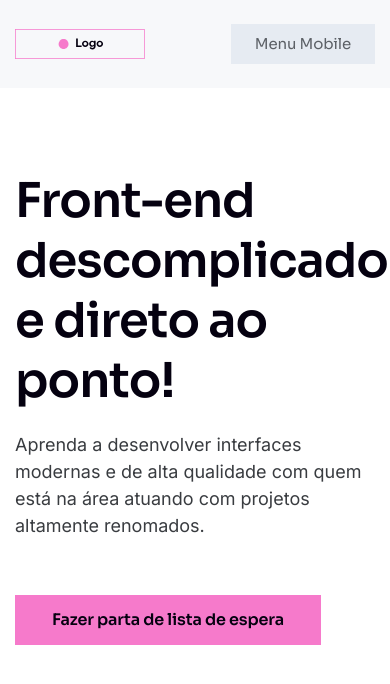
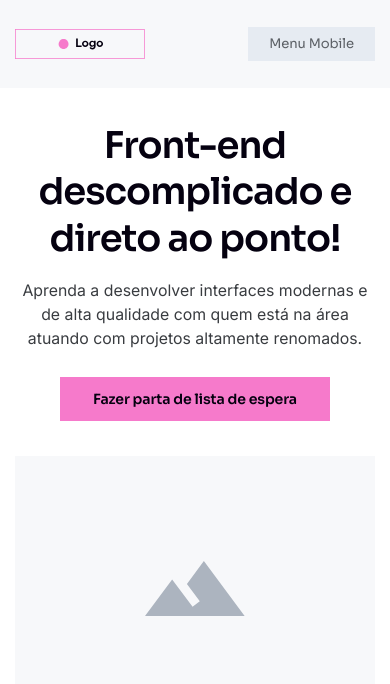
Before and after one commit to douglascosta7623/wireframe, a plain HTML site: page index.html in a window 390 px wide. Drawn offline with Linux system fonts and the light colour scheme.

Commit message:
add style responsive on the section hero

```diff
--- a/css/responsive.css
+++ b/css/responsive.css
@@ -6,11 +6,38 @@
   header .menu-mobile {
     display: block;
   }
+
+  .s-hero .text {
+    max-width: 49%;
+  }
 }
 
 @media (max-width: 991px) {
   header nav {
     display: none;
+  }
+
+  .s-hero .container {
+    flex-direction: column;
+  }
+
+  .s-hero .text {
+    max-width: 100%;
+    margin-bottom: 4rem;
+    display: flex;
+    flex-direction: column;
+    align-items: center;
+  }
+
+  .s-hero .text h1 {
+    text-align: center;
+  }
+
+  .s-hero .text p {
+    text-align: center;
+  }
+
+  .s-hero .image {
   }
 }
 
@@ -21,7 +48,29 @@
 }
 
 @media (max-width: 480px) {
+  html {
+    font-size: 55%;
+  }
   .logo {
     max-width: 130px;
   }
+
+  .s-hero {
+    padding: 4rem 0rem;
+  }
+
+  .s-hero .text p {
+    margin-bottom: 3rem;
+  }
+  h1 {
+    font-size: 4.2rem;
+  }
+
+  .s-hero .image {
+    height: 30rem;
+  }
+
+  .s-hero .image img {
+    max-width: 100px;
+  }
 }
--- a/index.html
+++ b/index.html
@@ -18,8 +18,8 @@
     <link rel="stylesheet" href="./css/grid.css" />
     <link rel="stylesheet" href="./css/patterns.css" />
     <link rel="stylesheet" href="./css/styles.css" />
+    <link rel="stylesheet" href="./css/reset.css" />
     <link rel="stylesheet" href="./css/responsive.css" />
-    <link rel="stylesheet" href="./css/reset.css" />
   </head>
   <body>
     <header>
```
